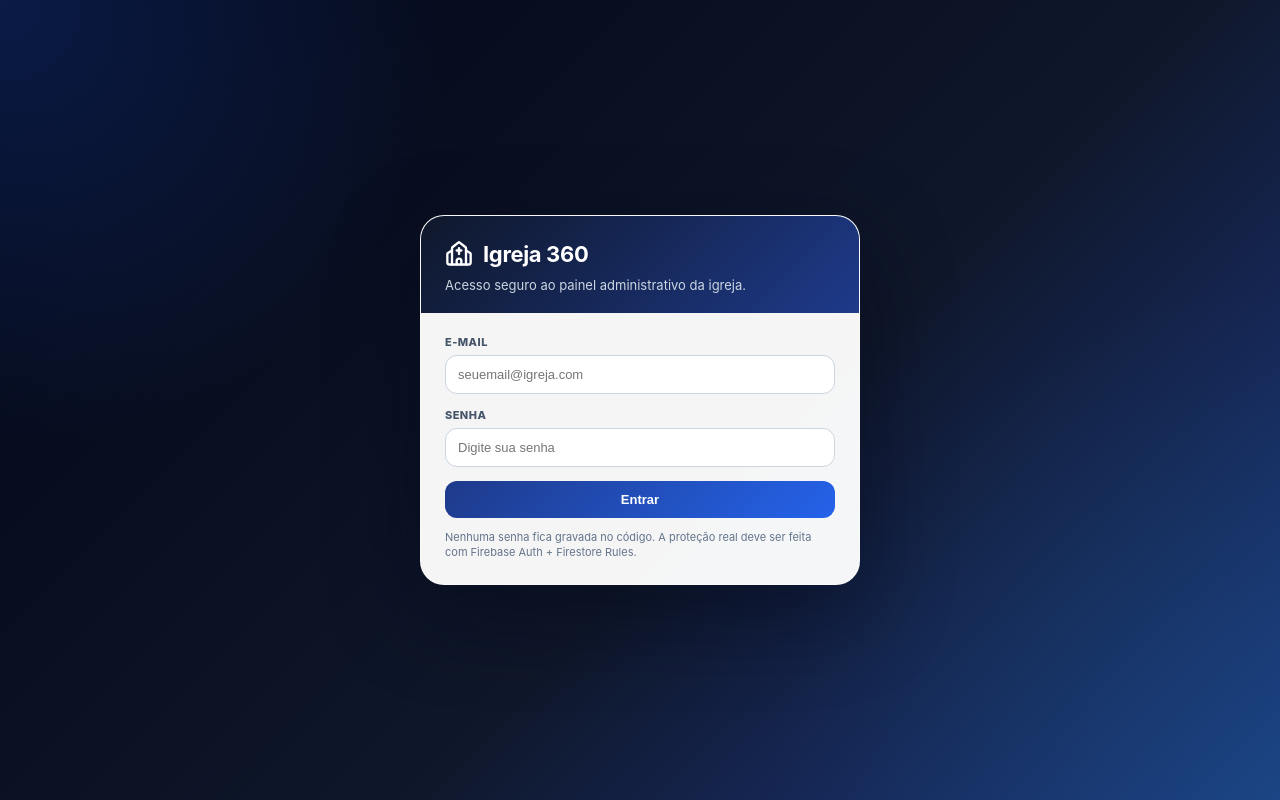
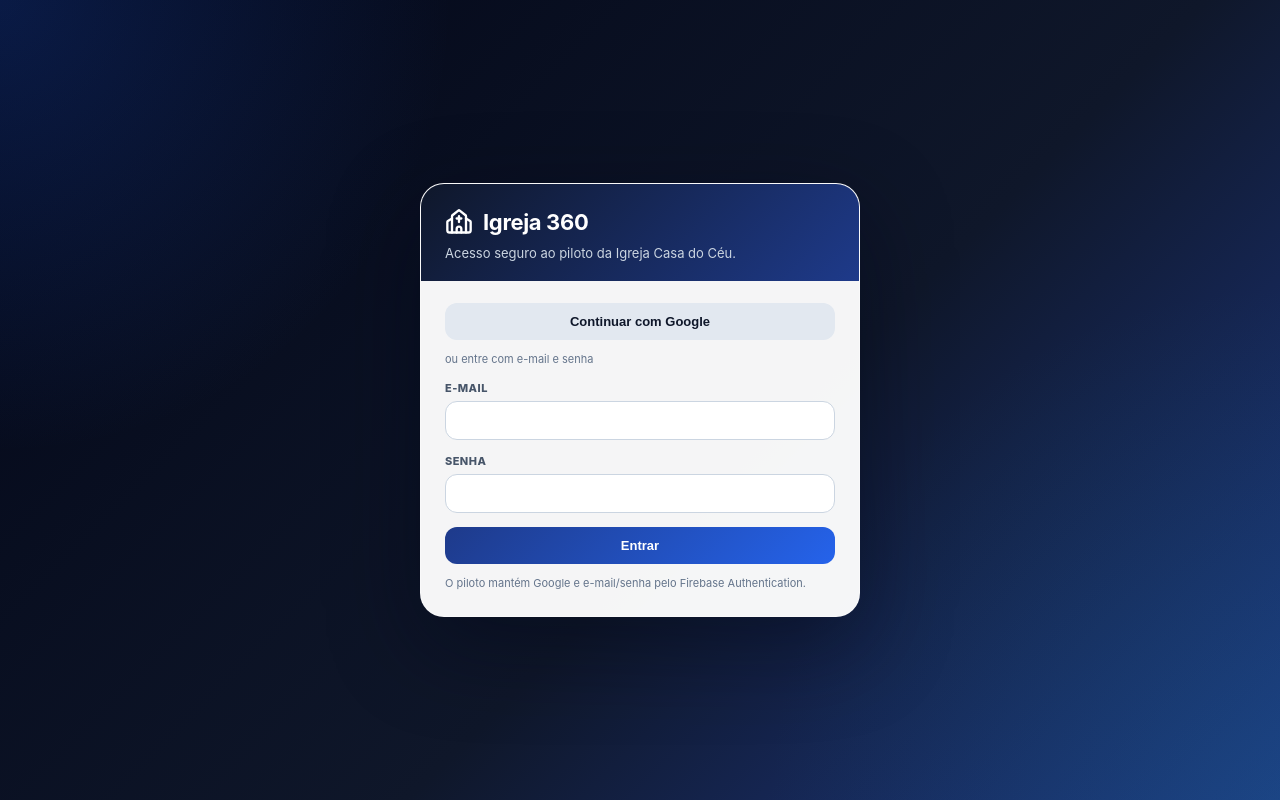
Before and after one commit to wesleyvares/igreja360, a React (Vite) app: page /#/login in a window 1280 px wide. Built offline with nearby package versions, Linux system fonts and the light colour scheme; no server answers.

Commit message:
feat: adicionar login Google ao piloto

```diff
--- a/src/pages/LoginPage.tsx
+++ b/src/pages/LoginPage.tsx
@@ -4,49 +4,34 @@ import { Church } from 'lucide-react';
 import { useAuth } from '../contexts/AuthContext';
 
 export default function LoginPage() {
-  const { user, signIn, demoMode } = useAuth();
+  const { user, signIn, signInWithGoogle, demoMode } = useAuth();
   const location = useLocation();
   const [email, setEmail] = useState('');
   const [senha, setSenha] = useState('');
   const [erro, setErro] = useState('');
-  const from = (location.state as { from?: { pathname: string } } | null)?.from?.pathname || '/dashboard';
-
+  const from = (location.state as { from?: { pathname: string } } | null)?.from?.pathname || '/visitantes';
   if (user) return <Navigate to={from} replace />;
 
   async function handleSubmit(e: FormEvent) {
-    e.preventDefault();
+    e.preventDefault(); setErro('');
+    try { await signIn(email, senha); } catch (err) { setErro(err instanceof Error ? err.message : 'Não foi possível entrar.'); }
+  }
+  async function handleGoogle() {
     setErro('');
-    try {
-      await signIn(email, senha);
-    } catch (err) {
-      setErro(err instanceof Error ? err.message : 'Não foi possível entrar.');
-    }
+    try { await signInWithGoogle(); } catch (err) { setErro(err instanceof Error ? err.message : 'Não foi possível entrar com Google.'); }
   }
 
-  return (
-    <div className="login-overlay">
-      <form className="login-card" onSubmit={handleSubmit}>
-        <div className="login-card-header">
-          <div className="login-brand-line"><Church size={28} /> <h2>Igreja 360</h2></div>
-          <p>Acesso seguro ao painel administrativo da igreja.</p>
-        </div>
-        <div className="login-form">
-          {demoMode && (
-            <div className="info-box">
-              Firebase ainda não configurado. Para testar, informe qualquer e-mail e senha. Em produção, use Firebase Authentication.
-            </div>
-          )}
-          {erro && <div className="login-error show">{erro}</div>}
-          <label>E-mail
-            <input value={email} onChange={(e) => setEmail(e.target.value)} type="email" placeholder="seuemail@igreja.com" autoComplete="username" />
-          </label>
-          <label>Senha
-            <input value={senha} onChange={(e) => setSenha(e.target.value)} type="password" placeholder="Digite sua senha" autoComplete="current-password" />
-          </label>
-          <button className="btn btn-primary" type="submit">Entrar</button>
-          <p className="login-note">Nenhuma senha fica gravada no código. A proteção real deve ser feita com Firebase Auth + Firestore Rules.</p>
-        </div>
-      </form>
+  return <div className="login-overlay"><form className="login-card" onSubmit={handleSubmit}>
+    <div className="login-card-header"><div className="login-brand-line"><Church size={28}/><h2>Igreja 360</h2></div><p>Acesso seguro ao piloto da Igreja Casa do Céu.</p></div>
+    <div className="login-form">
+      {demoMode && <div className="info-box">Ambiente de demonstração. O piloto com dados reais exige Firebase configurado.</div>}
+      {erro && <div className="login-error show">{erro}</div>}
+      {!demoMode && <button className="btn btn-soft" type="button" onClick={handleGoogle}>Continuar com Google</button>}
+      {!demoMode && <div className="login-note">ou entre com e-mail e senha</div>}
+      <label>E-mail<input value={email} onChange={(e)=>setEmail(e.target.value)} type="email" autoComplete="username"/></label>
+      <label>Senha<input value={senha} onChange={(e)=>setSenha(e.target.value)} type="password" autoComplete="current-password"/></label>
+      <button className="btn btn-primary" type="submit">Entrar</button>
+      <p className="login-note">O piloto mantém Google e e-mail/senha pelo Firebase Authentication.</p>
     </div>
-  );
+  </form></div>;
 }
```
